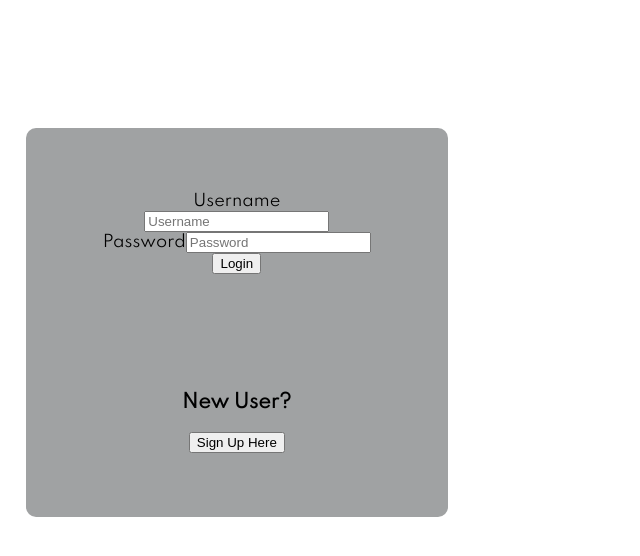
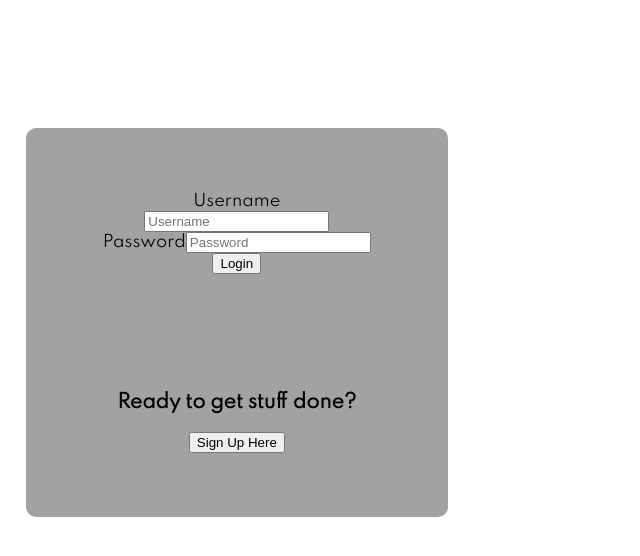
Before and after one commit to Build-Week-Wunderlist-4/Frontend, a React (Create React App) app: page / in a window 1280 px wide. Shown: the top 556 px of the page, without its empty margins (0-640 px from the left). Built offline with nearby package versions, Linux system fonts and the light colour scheme.

Commit message:
trivial styles added

```diff
--- a/src/components/Login.js
+++ b/src/components/Login.js
@@ -64,7 +64,7 @@ const Login = ({login}) => {
         </button>
 
         <NewUser>
-          <h3>New User?</h3>
+          <h3>Ready to get stuff done?</h3>
           <Link to="/signUp"> <button>Sign Up Here</button></Link>
         </NewUser>
       </Form>
```
